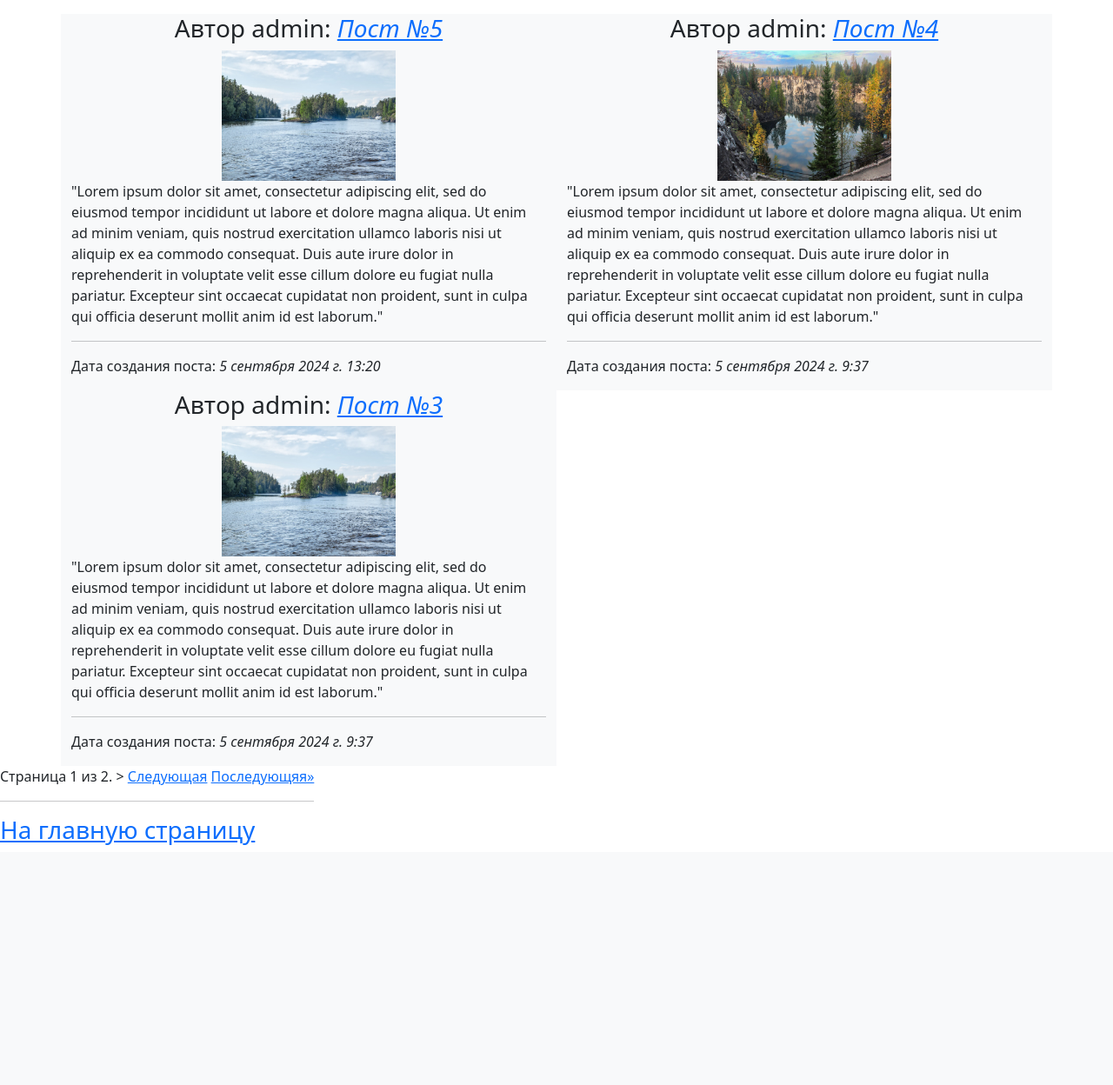
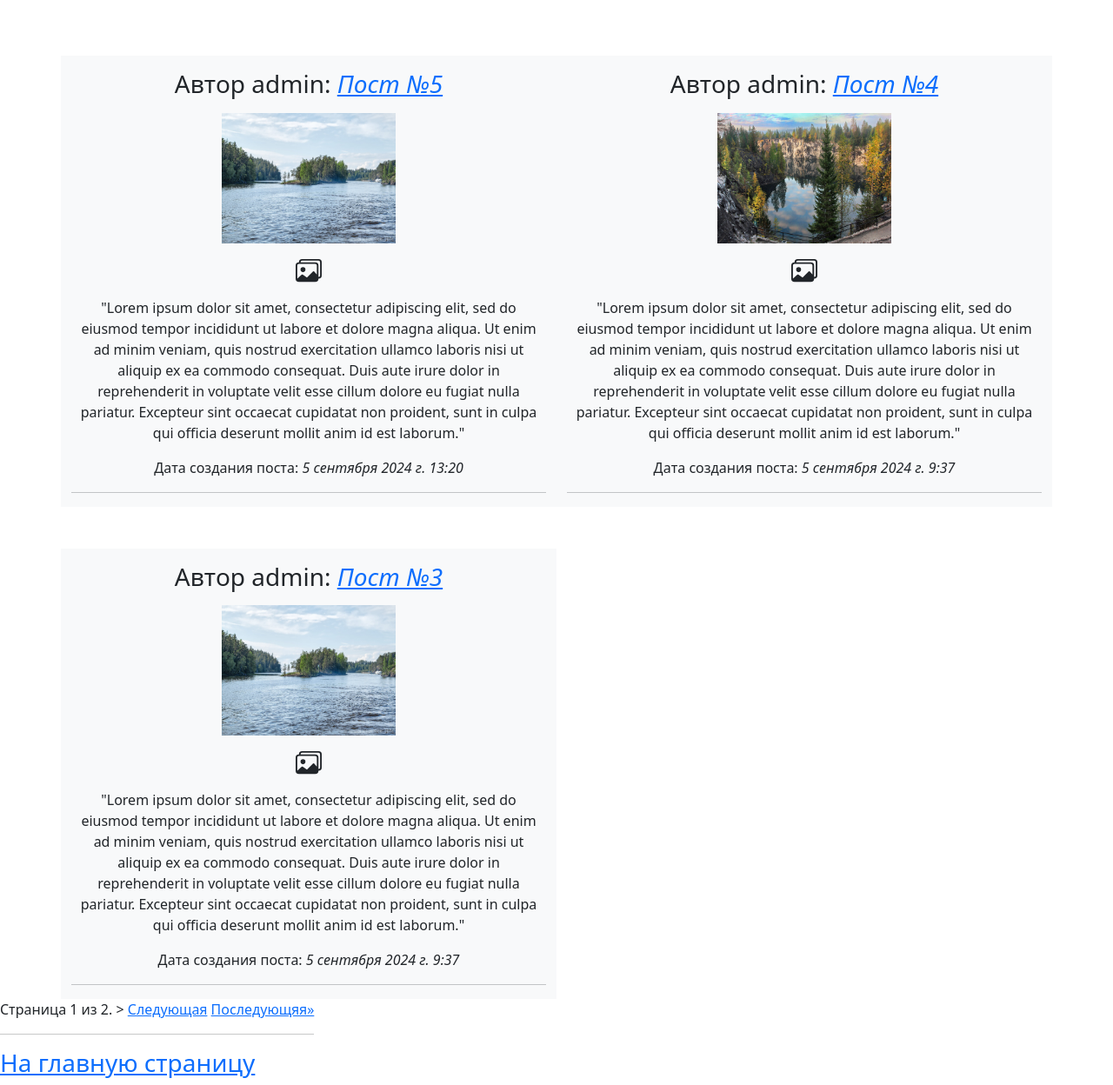
Before and after one commit to IceMan-001/django_blog, a Django app: page /blog/post/ in a window 1280 px wide. Shown: the part 56-1304 px from the top of the page at 87% size. Before the commit the page ends 1028 px from the top, so only its background shows below. Run offline with Django 5.2, Linux system fonts and the light colour scheme; data comes from the database, SQL or seed files in the repository.

Commit message:
Продолжена работа с bootstrap

```diff
--- a/blog/templates/blog/posts.html
+++ b/blog/templates/blog/posts.html
@@ -4,19 +4,23 @@
 
 
 <div class="container">
-    <div class="row">
+    <div class="row gy-5">
         <p></p>
         {% for post in page_obj %}
-        <div class="col-6 bg-light text-dark">
-<!--            <div class="col-12 col-md-6 col-lg-3 bg-light text-dark>-->
-            <h3 class="text-center">Автор {{post.author}}: <a href="{{ post.get_absolute_url }}">
+        <div class="col-6 bg-light text-dark text-center">
+            <h3 class="text-center  my-3">Автор {{post.author}}: <a href="{{ post.get_absolute_url }}">
                 <i>{{post.title}}</i></a></h3>
             <div class="text-center">
                 <img width="200px" height="150px" src="/media/{{post.image}}">
             </div>
+            <svg xmlns="http://www.w3.org/2000/svg" width="30" height="30" fill="currentColor" class="bi bi-images my-3"
+                 viewBox="0 0 16 16">
+                <path d="M4.502 9a1.5 1.5 0 1 0 0-3 1.5 1.5 0 0 0 0 3"/>
+                <path d="M14.002 13a2 2 0 0 1-2 2h-10a2 2 0 0 1-2-2V5A2 2 0 0 1 2 3a2 2 0 0 1 2-2h10a2 2 0 0 1 2 2v8a2 2 0 0 1-1.998 2M14 2H4a1 1 0 0 0-1 1h9.002a2 2 0 0 1 2 2v7A1 1 0 0 0 15 11V3a1 1 0 0 0-1-1M2.002 4a1 1 0 0 0-1 1v8l2.646-2.354a.5.5 0 0 1 .63-.062l2.66 1.773 3.71-3.71a.5.5 0 0 1 .577-.094l1.777 1.947V5a1 1 0 0 0-1-1z"/>
+            </svg>
             <p>{{post.text}}</p>
+            <p>Дата создания поста: <i>{{post.created_at}}</i></p>
             <hr>
-            <p>Дата создания поста: <i>{{post.created_at}}</i></p>
         </div>
         {% endfor %}
     </div>
```
Lines whose indentation alone changed are shown as unchanged.
